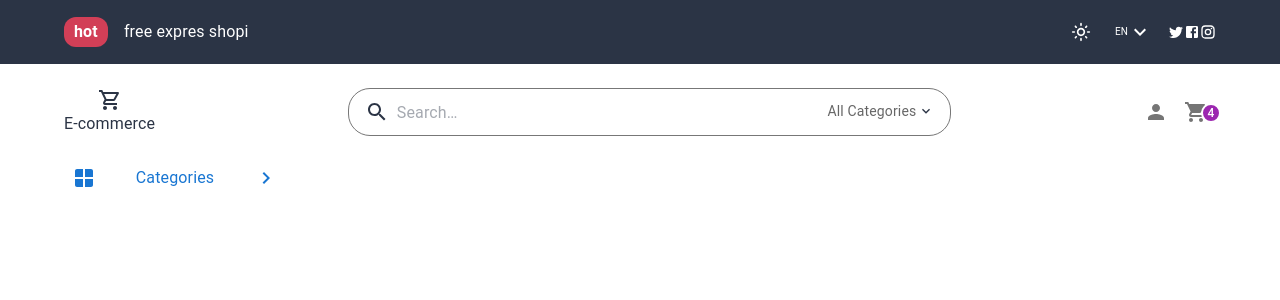
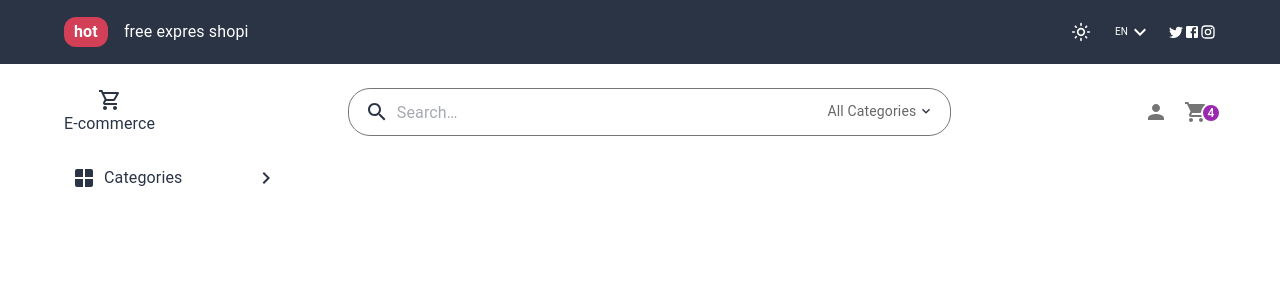
Before and after one commit to mohammadjalizi/E-commerce-projec, a React (Vite) app: page / in a window 1280 px wide. Shown: the top 300 px of the page. Built offline with nearby package versions, Linux system fonts and the light colour scheme.

Commit message:
add hook ustheme and header3

```diff
--- a/src/components/header/Header3.jsx
+++ b/src/components/header/Header3.jsx
@@ -1,4 +1,4 @@
-import { Container, Typography } from '@mui/material'
+import { Box, Container, Typography } from '@mui/material'
 import React, { useState } from 'react'
 import Button from '@mui/material/Button';
 import Menu from '@mui/material/Menu';
@@ -7,6 +7,7 @@ import MenuItem from '@mui/material/MenuItem';
 import MenuIcon from "@mui/icons-material/Menu";
 import WindowIcon from "@mui/icons-material/Window";
 import KeyboardArrowRightOutlinedIcon from "@mui/icons-material/KeyboardArrowRightOutlined";
+import { useTheme } from '@emotion/react';
 const Header3 = () => {
   const [anchorEl, setAnchorEl] = useState(null);
   const open = Boolean(anchorEl);
@@ -16,6 +17,7 @@ const Header3 = () => {
   const handleClose = () => {
     setAnchorEl(null);
   };
+  const theme=useTheme()
   return (
     <Container>
 
@@ -28,8 +30,9 @@ const Header3 = () => {
         onClick={handleClick}
         sx={{
 width:222,
-display:'flex',
-justifyContent:"space-between"
+bgcolor:theme.palette.mycolor.main,
+color:theme.palette.text.primary
+
 
         }}
       >
@@ -43,6 +46,7 @@ justifyContent:"space-between"
           >
             Categories
           </Typography>
+          <Box  flexGrow={1}/>
 <KeyboardArrowRightOutlinedIcon/>
       </Button>
       <Menu
```
